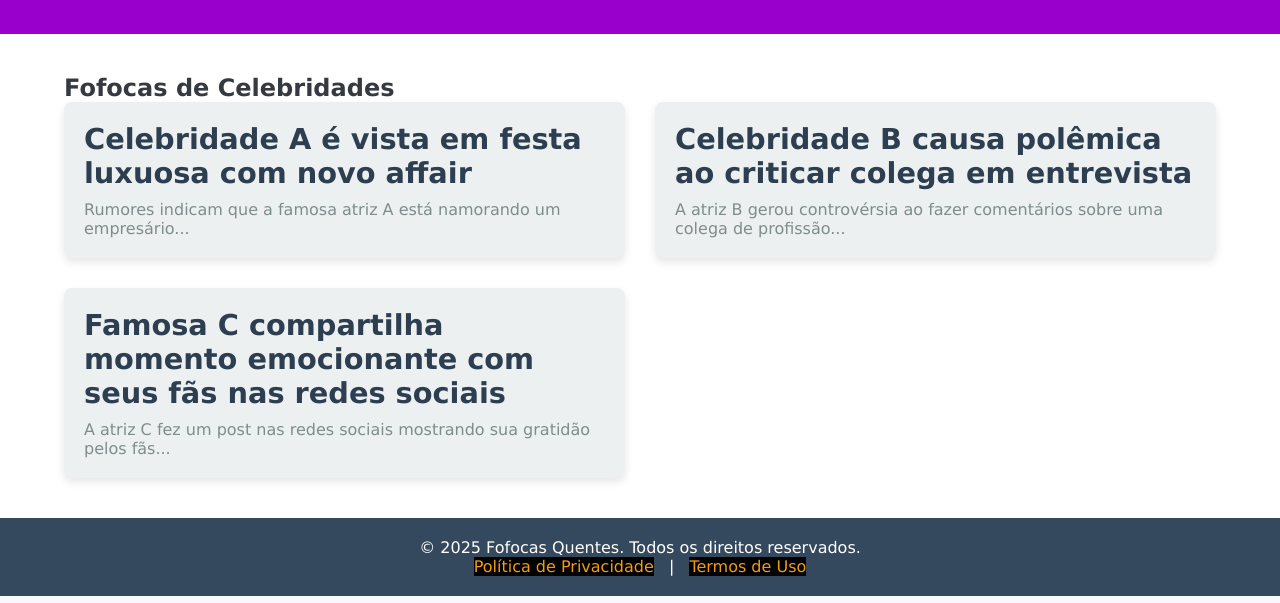
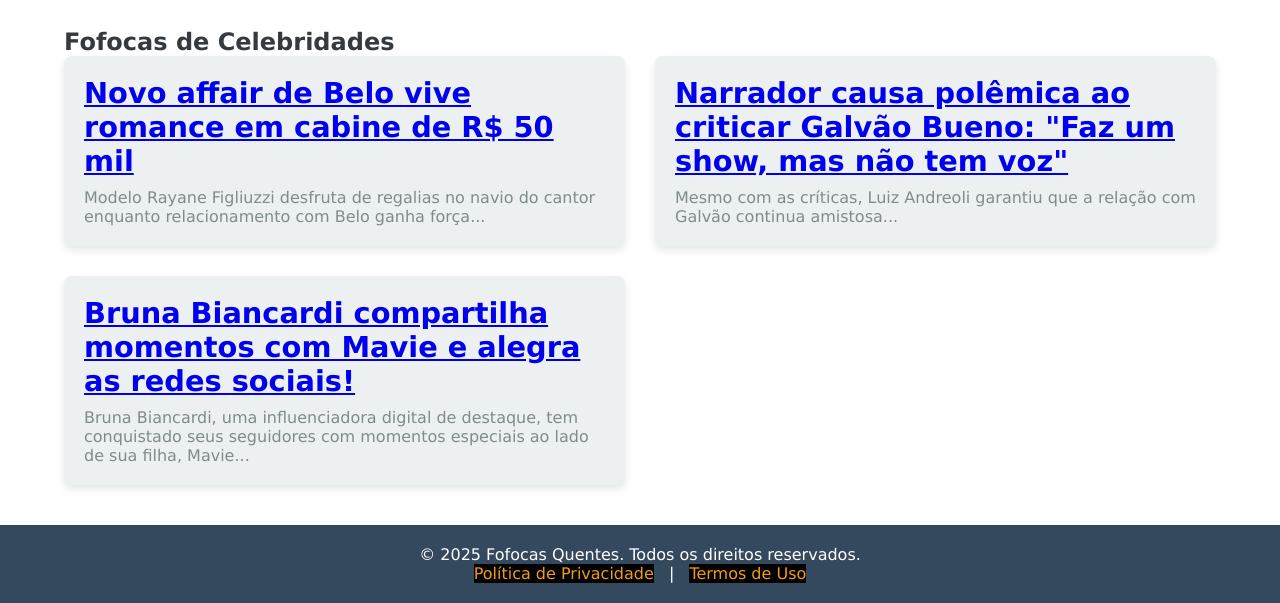
Before and after one commit to annejhg/foca-na-fofoca, a plain HTML site: page celebridades.html in a window 1280 px wide. Shown: the part 805-1408 px from the top of the page. Drawn offline with Linux system fonts and the light colour scheme.

Commit message:
Update celebridades.html

```diff
--- a/celebridades.html
+++ b/celebridades.html
@@ -10,11 +10,11 @@
     <header class="header">
         <div class="container">
             <img src="focanafofoca.jpg" alt="Logo Foca na Fofoca" class="logo" />
-            <h1><span>Foca na</span> <strong>FOFOCA</strong></h1>
+
         </div>
         <nav class="nav">
             <ul>
-                <li><a href="index.html">Início</a></li>
+                <li><a href="focanafofca1.html">Início</a></li>
                 <li><a href="celebridades.html">Celebridades</a></li>
                 <li><a href="reality-shows.html">Reality Shows</a></li>
                 <li><a href="influenciadores.html">Influenciadores</a></li>
@@ -29,16 +29,17 @@
             <h2>Fofocas de Celebridades</h2>
             <section class="news-section">
                 <article class="news-item">
-                    <h2 class="news-title">Celebridade A é vista em festa luxuosa com novo affair</h2>
-                    <p class="news-description">Rumores indicam que a famosa atriz A está namorando um empresário...</p>
+                    <h2 class="news-title"><a href="https://www.terra.com.br/diversao/musica/novo-affair-de-belo-vive-romance-em-cabine-de-r-50-mil,7679acb38b49f8f6f3dd0b59c0e083a7ixvhaeam.html">Novo affair de Belo vive romance em cabine de R$ 50 mil</a></h2>
+                    <p class="news-description">Modelo Rayane Figliuzzi desfruta de regalias no navio do cantor enquanto relacionamento com Belo ganha força...</p>
                 </article>
                 <article class="news-item">
-                    <h2 class="news-title">Celebridade B causa polêmica ao criticar colega em entrevista</h2>
-                    <p class="news-description">A atriz B gerou controvérsia ao fazer comentários sobre uma colega de profissão...</p>
+                    <h2 class="news-title"><a href="https://www.redetv.uol.com.br/tvfama/blog/celebridades/narrador-causa-polemica-ao-criticar-galvao-bueno-faz-um-show-mas-nao-tem-vo">Narrador causa polêmica ao criticar Galvão Bueno: "Faz um show, mas não tem voz"</a>
+                  </h2>
+                    <p class="news-description">Mesmo com as críticas, Luiz Andreoli garantiu que a relação com Galvão continua amistosa...</p>
                 </article>
                 <article class="news-item">
-                    <h2 class="news-title">Famosa C compartilha momento emocionante com seus fãs nas redes sociais</h2>
-                    <p class="news-description">A atriz C fez um post nas redes sociais mostrando sua gratidão pelos fãs...</p>
+                    <h2 class="news-title"><a href="https://istoe.com.br/istoegeral/2025/04/01/bruna-biancardi-compartilha-momentos-com-mavie-e-alegra-as-redes-sociais/#:~:text=Bruna%20Biancardi%20compartilha%20momentos%20com%20Mavie%20e%20alegra%20as%20redes%20sociais!,-Por%20Tamiles%20Brito&text=Bruna%20Biancardi%2C%20uma%20influenciadora%20digital,sua%20vida%20pessoal%20e%20profissional.">Bruna Biancardi compartilha momentos com Mavie e alegra as redes sociais!</a></h2>
+                    <p class="news-description">Bruna Biancardi, uma influenciadora digital de destaque, tem conquistado seus seguidores com momentos especiais ao lado de sua filha, Mavie...</p>
                 </article>
             </section>
         </div>
```
